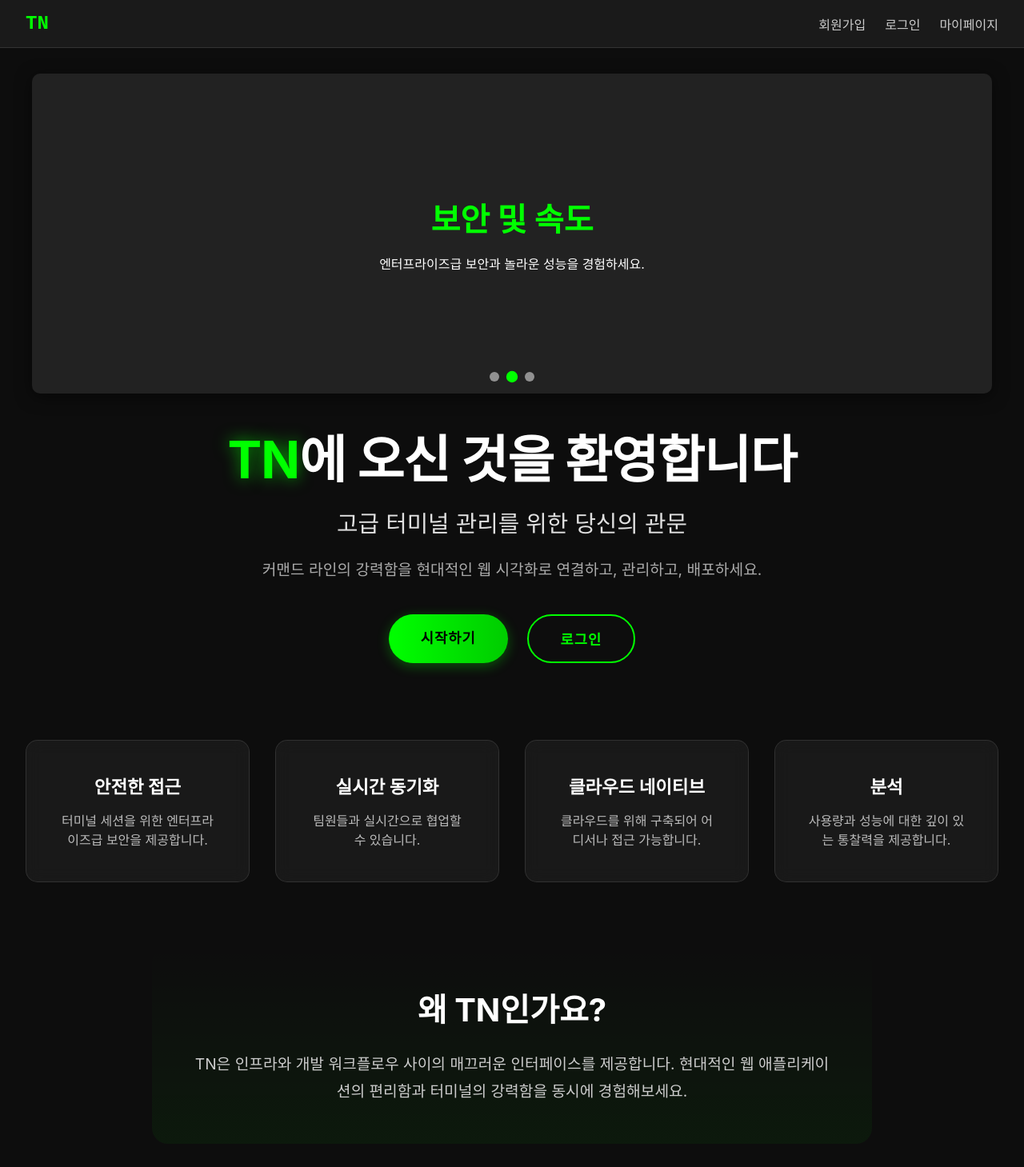
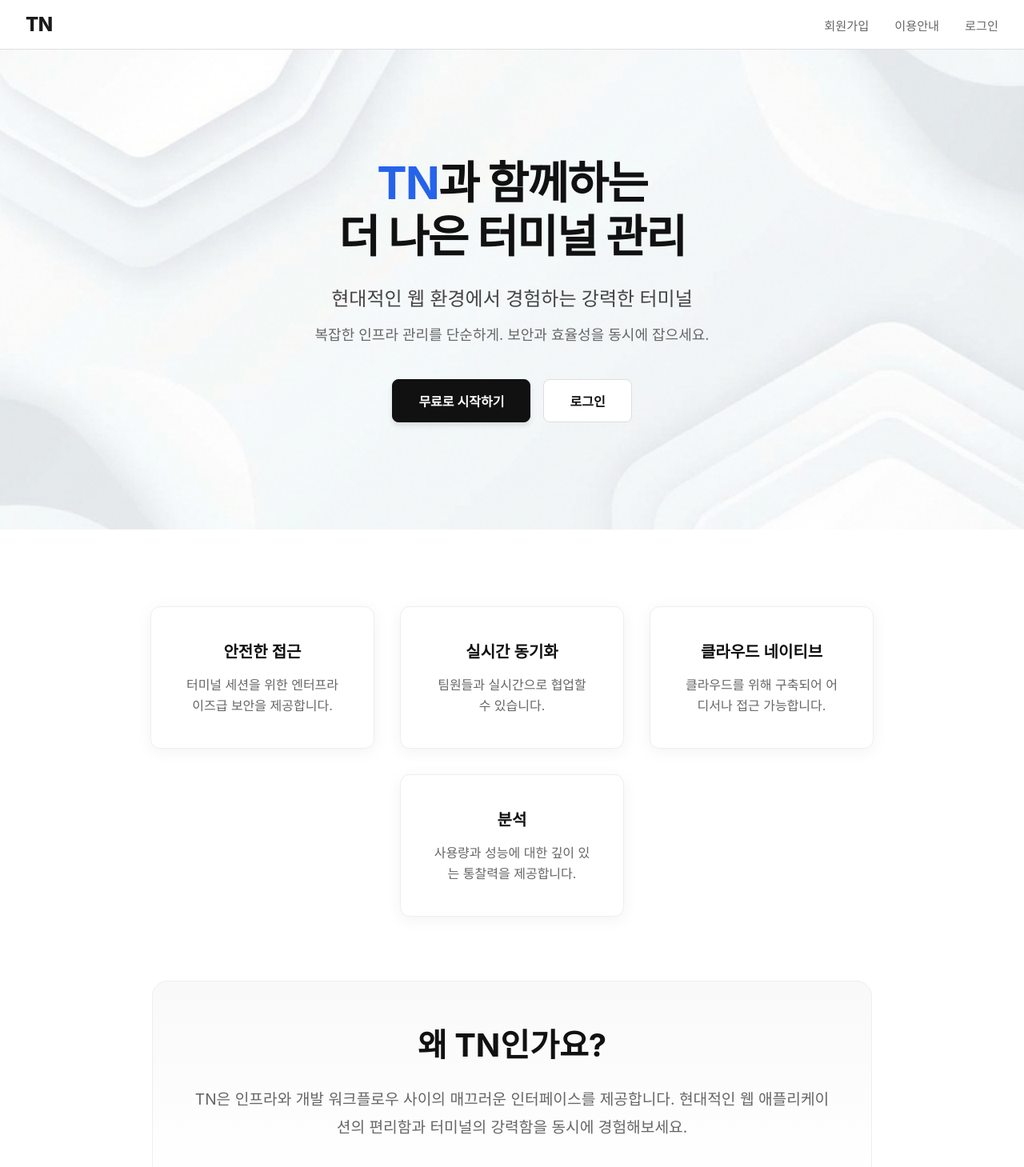
Before and after one commit to duswntmd/TerminalNexus, a React app in the folder frontend/: page / in a window 1280 px wide. Shown: the top 1459 px of the page at 80% size. Built offline with nearby package versions, Linux system fonts and the light colour scheme; the HTML template or start-up script is replaced by a standard one.

Commit message:
feat: Redesign Frontend to Light Theme, Implement Auth features, and Refine Layout

```diff
--- a/frontend/src/App.css
+++ b/frontend/src/App.css
@@ -5,9 +5,9 @@
 }
 
 body {
-  background-color: #0d0d0d;
-  color: #ffffff;
-  font-family: 'Inter', system-ui, -apple-system, sans-serif;
+  background-color: #ffffff;
+  color: #1a1a1a;
+  font-family: "Inter", system-ui, -apple-system, sans-serif;
   min-height: 100vh;
 }
 
--- a/frontend/src/App.jsx
+++ b/frontend/src/App.jsx
@@ -5,6 +5,7 @@ import LoginPage from "./pages/LoginPage";
 import CookiePage from "./pages/CookiePage";
 import UserPage from "./pages/UserPage";
 import MainPage from "./pages/MainPage";
+import GuidePage from "./pages/GuidePage";
 import Header from "./components/Header";
 import Footer from "./components/Footer";
 import { AuthProvider } from "./context/AuthContext";
@@ -24,6 +25,7 @@ function App() {
               <Route path="/" element={<MainPage />} />
               <Route path="/join" element={<JoinPage />} />
               <Route path="/login" element={<LoginPage />} />
+              <Route path="/guide" element={<GuidePage />} />
               <Route
                 path="/cookie"
                 element={
--- a/frontend/src/components/Header.css
+++ b/frontend/src/components/Header.css
@@ -1,53 +1,63 @@
 .header {
+  background-color: #ffffff;
+  border-bottom: 1px solid #e0e0e0;
+  color: #1a1a1a;
+  width: 100%;
+}
+
+.header-container {
   display: flex;
   justify-content: space-between;
   align-items: center;
   padding: 1rem 2rem;
-  background-color: #1a1a1a;
-  border-bottom: 1px solid #333;
-  color: #fff;
+  max-width: 1600px;
+  margin: 0 auto;
 }
 
 .logo a {
   font-size: 1.5rem;
-  font-weight: bold;
-  color: #00ff00; /* Terminal green */
+  font-weight: 800;
+  color: #1a1a1a; /* Dark text for logo */
   text-decoration: none;
-  font-family: 'Courier New', Courier, monospace;
+  font-family: 'Inter', system-ui, sans-serif;
+  letter-spacing: -0.5px;
 }
 
 .nav ul {
   display: flex;
   list-style: none;
-  gap: 1.5rem;
+  gap: 2rem;
   margin: 0;
   padding: 0;
-  align-items: center; /* Align items vertically */
+  align-items: center;
 }
 
 .nav a {
-  color: #ccc;
+  color: #666;
   text-decoration: none;
-  font-size: 1rem;
-  transition: color 0.3s;
+  font-size: 0.95rem;
+  font-weight: 500;
+  transition: color 0.2s;
 }
 
 .nav a:hover {
-  color: #00ff00;
+  color: #111; /* Darker on hover */
 }
 
 .logout-btn {
   background: none;
-  border: 1px solid #ccc;
-  color: #ccc;
+  border: 1px solid #ddd;
+  color: #666;
   padding: 0.5rem 1rem;
   cursor: pointer;
-  font-size: 1rem;
-  border-radius: 4px;
-  transition: all 0.3s;
+  font-size: 0.9rem;
+  border-radius: 6px;
+  transition: all 0.2s;
+  font-weight: 500;
 }
 
 .logout-btn:hover {
-  color: #00ff00;
-  border-color: #00ff00;
+  color: #d32f2f;
+  border-color: #d32f2f;
+  background-color: #fff0f0;
 }
--- a/frontend/src/components/Header.jsx
+++ b/frontend/src/components/Header.jsx
@@ -8,12 +8,11 @@ const Header = () => {
 
   const handleLogout = () => {
     logout();
-    // Optional: Redirect to home or login page after logout
-    // window.location.href = "/";
   };
 
   return (
     <header className="header">
+      <div className="header-container">
         <div className="logo">
           <Link to="/">TN</Link>
         </div>
@@ -21,13 +20,19 @@ const Header = () => {
           <ul>
             <li><Link to="/join">회원가입</Link></li>
             {isLoggedIn ? (
+              <>
+                <li><Link to="/user">마이페이지</Link></li>
                 <li><button onClick={handleLogout} className="logout-btn">로그아웃</button></li>
+              </>
             ) : (
+              <>
+                <li><Link to="/guide">이용안내</Link></li>
                 <li><Link to="/login">로그인</Link></li>
+              </>
             )}
-          <li><Link to="/user">마이페이지</Link></li>
           </ul>
         </nav>
+      </div>
     </header>
   );
 };
--- /dev/null
+++ b/frontend/src/pages/GuidePage.jsx
@@ -0,0 +1,28 @@
+import React from 'react';
+import './MainPage.css'; // Reusing general styles
+
+const GuidePage = () => {
+    return (
+        <div className="main-page" style={{ justifyContent: 'flex-start', paddingTop: '4rem' }}>
+            <div className="info-section" style={{ marginTop: 0 }}>
+                <h2>이용안내</h2>
+                <p>
+                    TN 서비스에 오신 것을 환영합니다.
+                    <br/><br/>
+                    1. <strong>회원가입</strong>: 상단 메뉴의 '회원가입'을 통해 계정을 생성하세요.
+                    <br/>
+                    2. <strong>로그인</strong>: 생성한 계정으로 로그인하여 서비스를 이용하세요.
+                    <br/>
+                    3. <strong>터미널 관리</strong>: 로그인 후 대시보드에서 터미널을 관리할 수 있습니다.
+                    <br/>
+                    4. <strong>마이페이지</strong>: 개인 정보 수정 및 회원 탈퇴는 마이페이지에서 가능합니다.
+                </p>
+                <div style={{ marginTop: '2rem' }}>
+                    <p style={{ fontSize: '0.9rem', color: '#999' }}>문의사항: contact@tn.pe.kr</p>
+                </div>
+            </div>
+        </div>
+    );
+};
+
+export default GuidePage;
--- a/frontend/src/pages/JoinPage.css
+++ b/frontend/src/pages/JoinPage.css
@@ -7,19 +7,19 @@
 }
 
 .join-container {
-  background-color: #1e1e1e;
+  background-color: #ffffff;
   padding: 2.5rem;
   border-radius: 12px;
-  box-shadow: 0 8px 24px rgba(0, 0, 0, 0.5);
+  box-shadow: 0 4px 24px rgba(0, 0, 0, 0.08);
   width: 100%;
   max-width: 450px;
-  border: 1px solid #333;
+  border: 1px solid #e0e0e0;
 }
 
 .join-container h1 {
   text-align: center;
   margin-bottom: 2rem;
-  color: #fff;
+  color: #111;
   font-size: 2rem;
   letter-spacing: -0.5px;
 }
@@ -37,25 +37,26 @@
 }
 
 .form-group label {
-  color: #aaa;
+  color: #666;
   font-size: 0.9rem;
   font-weight: 500;
 }
 
 .form-group input {
   padding: 0.8rem 1rem;
-  background-color: #2a2a2a;
-  border: 1px solid #444;
+  background-color: #f9f9f9;
+  border: 1px solid #ddd;
   border-radius: 6px;
-  color: #fff;
+  color: #111;
   font-size: 1rem;
   transition: border-color 0.3s, box-shadow 0.3s;
 }
 
 .form-group input:focus {
   outline: none;
-  border-color: #646cff;
-  box-shadow: 0 0 0 2px rgba(100, 108, 255, 0.2);
+  border-color: #2563eb;
+  box-shadow: 0 0 0 2px rgba(37, 99, 235, 0.1);
+  background-color: #fff;
 }
 
 .validation-msg {
@@ -64,27 +65,27 @@
 }
 
 .validation-msg.success {
-  color: #4caf50;
+  color: #10b981;
 }
 
 .validation-msg.error {
-  color: #f44336;
+  color: #ef4444;
 }
 
 .error-message {
-  background-color: rgba(244, 67, 54, 0.1);
-  color: #f44336;
+  background-color: #fef2f2;
+  color: #ef4444;
   padding: 0.8rem;
   border-radius: 6px;
   font-size: 0.9rem;
   text-align: center;
-  border: 1px solid rgba(244, 67, 54, 0.2);
+  border: 1px solid #fecaca;
 }
 
 .join-btn {
   margin-top: 1rem;
   padding: 0.9rem;
-  background: linear-gradient(135deg, #646cff 0%, #535bf2 100%);
+  background: #111;
   color: white;
   border: none;
   border-radius: 6px;
@@ -96,11 +97,12 @@
 
 .join-btn:hover:not(:disabled) {
   transform: translateY(-2px);
-  box-shadow: 0 4px 12px rgba(83, 91, 242, 0.3);
+  box-shadow: 0 4px 12px rgba(0, 0, 0, 0.15);
+  background: #333;
 }
 
 .join-btn:disabled {
-  background: #444;
+  background: #ccc;
   cursor: not-allowed;
-  opacity: 0.7;
+  opacity: 1;
 }
--- a/frontend/src/pages/MainPage.css
+++ b/frontend/src/pages/MainPage.css
@@ -3,85 +3,169 @@
   display: flex;
   flex-direction: column;
   align-items: center;
-  padding: 2rem;
+  /* Remove padding to allow full-width hero */
+  padding: 0;
   text-align: center;
   width: 100%;
-  max-width: 1400px;
+  /* Remove max-width on container to allow full width sections */
+  max-width: 100%;
   margin: 0 auto;
 }
 
+/* ... existing hero styles preserved ... */
+
+/* Wrapper for content that needs to be constrained */
+.content-wrapper {
+    max-width: 1200px;
+    width: 100%;
+    margin: 0 auto;
+    padding: 0 2rem;
+    display: flex;
+    flex-direction: column;
+    align-items: center;
+}
+
+/* Features */
+.features {
+  display: flex;
+  gap: 2rem;
+  flex-wrap: wrap;
+  justify-content: center;
+  margin-top: 2rem;
+  width: 100%;
+  max-width: 1200px; /* Constrain max width */
+  padding: 0 2rem;
+}
+
+/* ... existing feature card styles ... */
+
+.info-section {
+  margin-top: 5rem;
+  padding: 3rem;
+  background: linear-gradient(180deg, #f9f9f9 0%, #ffffff 100%); /* Light gradient */
+  border-radius: 20px;
+  max-width: 900px;
+  border: 1px solid #eee;
+  margin-bottom: 4rem; /* Add spacing at bottom */
+}
+
+.info-section h2 {
+  font-size: 2.5rem;
+  margin-bottom: 1.5rem;
+  color: #111; /* Dark text */
+}
+
+.info-section p {
+  font-size: 1.2rem;
+  color: #666; /* Grey text */
+  line-height: 1.8;
+}
+
+/* Hero Section */
+.hero-wrapper {
+  position: relative;
+  width: 100%;
+  height: 600px;
+  overflow: hidden;
+  display: flex;
+  align-items: center;
+  justify-content: center;
+  margin-bottom: 4rem;
+}
+
+.hero-bg-image {
+  position: absolute;
+  top: 0;
+  left: 0;
+  width: 100%;
+  height: 100%;
+  object-fit: cover;
+  z-index: 0;
+}
+
 .hero {
-  margin-bottom: 4rem;
-  animation: fadeIn 1s ease-in-out;
-  max-width: 800px;
+  position: relative;
+  z-index: 1;
+  max-width: 1200px;
+  width: 100%;
+  padding: 0 2rem;
+  text-align: left; /* Dotcle often aligns left or center clean */
+  text-align: center;
 }
 
 .hero h1 {
-  font-size: 4rem;
-  margin-bottom: 1rem;
-  color: #fff;
-  letter-spacing: -1px;
+  font-size: 3.5rem;
+  margin-bottom: 1.5rem;
+  color: #111; /* Dark text */
+  letter-spacing: -0.03em;
+  font-weight: 700;
+  line-height: 1.2;
 }
 
 .highlight {
-  color: #00ff00;
-  text-shadow: 0 0 20px rgba(0, 255, 0, 0.6);
+  color: #2563eb; /* Professional Blue instead of Neon Green */
+  text-shadow: none;
 }
 
 .subtitle {
-  font-size: 1.8rem;
-  color: #e0e0e0;
-  margin-bottom: 1.5rem;
-  font-weight: 300;
+  font-size: 1.5rem;
+  color: #444;
+  margin-bottom: 1rem;
+  font-weight: 500;
 }
 
 .description {
-  font-size: 1.2rem;
-  color: #aaa;
+  font-size: 1.125rem;
+  color: #666;
+  max-width: 600px;
   margin: 0 auto 2.5rem;
   line-height: 1.6;
 }
 
 .cta-buttons {
   display: flex;
-  gap: 1.5rem;
+  gap: 1rem;
   justify-content: center;
 }
 
 .btn {
-  padding: 1rem 2.5rem;
-  border-radius: 50px;
+  padding: 0.875rem 2rem;
+  border-radius: 8px; /* Slightly rounded, not pill */
   text-decoration: none;
   font-weight: 600;
-  font-size: 1.1rem;
-  transition: all 0.3s ease;
-  text-transform: uppercase;
-  letter-spacing: 1px;
+  font-size: 1rem;
+  transition: all 0.2s ease;
+  text-transform: none;
+  letter-spacing: normal;
 }
 
 .btn-primary {
-  background: linear-gradient(90deg, #00ff00, #00cc00);
-  color: #000;
-  box-shadow: 0 4px 15px rgba(0, 255, 0, 0.3);
-  border: none;
+  background-color: #111;
+  color: #fff;
+  border: 1px solid #111;
+  box-shadow: 0 4px 6px rgba(0,0,0,0.1);
+  background: #111;
 }
 
 .btn-primary:hover {
+  background-color: #333;
   transform: translateY(-2px);
-  box-shadow: 0 6px 20px rgba(0, 255, 0, 0.5);
+  box-shadow: 0 6px 12px rgba(0,0,0,0.15);
 }
 
 .btn-secondary {
-  background-color: transparent;
-  border: 2px solid #00ff00;
-  color: #00ff00;
+  background-color: #fff;
+  border: 1px solid #ddd;
+  color: #111;
 }
 
 .btn-secondary:hover {
-  background-color: rgba(0, 255, 0, 0.1);
+  background-color: #f5f5f5;
+  border-color: #ccc;
   transform: translateY(-2px);
 }
 
+/* Features */
 .features {
   display: flex;
   gap: 2rem;
@@ -92,49 +176,52 @@
 }
 
 .feature-card {
-  background: rgba(255, 255, 255, 0.05);
+  background: #ffffff;
   padding: 2.5rem;
-  border-radius: 15px;
+  border-radius: 12px;
   width: 280px;
-  border: 1px solid rgba(255, 255, 255, 0.1);
+  border: 1px solid #eee;
   transition: all 0.3s ease;
-  backdrop-filter: blur(10px);
+  box-shadow: 0 4px 20px rgba(0,0,0,0.05);
 }
 
 .feature-card:hover {
-  transform: translateY(-10px);
-  border-color: #00ff00;
-  box-shadow: 0 10px 30px rgba(0, 0, 0, 0.5);
+  transform: translateY(-5px);
+  box-shadow: 0 10px 30px rgba(0,0,0,0.1);
+  border-color: #2563eb;
 }
 
 .feature-card h3 {
-  color: #fff;
+  color: #111;
   margin-bottom: 1rem;
-  font-size: 1.4rem;
+  font-size: 1.25rem;
+  font-weight: 600;
 }
 
 .feature-card p {
-  color: #bbb;
-  line-height: 1.5;
+  color: #666;
+  line-height: 1.6;
 }
 
 .info-section {
   margin-top: 5rem;
   padding: 3rem;
-  background: linear-gradient(180deg, rgba(0,0,0,0) 0%, rgba(0,255,0,0.05) 100%);
+  background: linear-gradient(180deg, #f9f9f9 0%, #ffffff 100%);
   border-radius: 20px;
   max-width: 900px;
+  border: 1px solid #eee;
+  margin-bottom: 4rem;
 }
 
 .info-section h2 {
   font-size: 2.5rem;
   margin-bottom: 1.5rem;
-  color: #fff;
+  color: #111;
 }
 
 .info-section p {
   font-size: 1.2rem;
-  color: #ccc;
+  color: #666;
   line-height: 1.8;
 }
 
--- a/frontend/src/pages/MainPage.jsx
+++ b/frontend/src/pages/MainPage.jsx
@@ -1,44 +1,27 @@
 import React from 'react';
 import { Link } from 'react-router-dom';
-import Carousel from '../components/Carousel';
+import heroBg from '../assets/hero-bg.png';
 import './MainPage.css';
 
 const MainPage = () => {
-  const carouselItems = [
-    {
-      title: "TN에 오신 것을 환영합니다",
-      description: "터미널 관리의 미래가 여기에 있습니다.",
-      // image: "https://via.placeholder.com/1200x400?text=Slide+1" // Example image
-    },
-    {
-      title: "보안 및 속도",
-      description: "엔터프라이즈급 보안과 놀라운 성능을 경험하세요.",
-      // image: "https://via.placeholder.com/1200x400?text=Slide+2"
-    },
-    {
-      title: "협업",
-      description: "팀원들과 실시간으로 협업하세요.",
-      // image: "https://via.placeholder.com/1200x400?text=Slide+3"
-    }
-  ];
-
   return (
     <div className="main-page">
-      <Carousel items={carouselItems} />
-
+      <div className="hero-wrapper">
+        <img src={heroBg} alt="Hero Background" className="hero-bg-image" />
         <section className="hero">
           <div className="hero-content">
-          <h1><span className="highlight">TN</span>에 오신 것을 환영합니다</h1>
-          <p className="subtitle">고급 터미널 관리를 위한 당신의 관문</p>
+            <h1><span className="highlight">TN</span>과 함께하는<br/>더 나은 터미널 관리</h1>
+            <p className="subtitle">현대적인 웹 환경에서 경험하는 강력한 터미널</p>
             <p className="description">
-            커맨드 라인의 강력함을 현대적인 웹 시각화로 연결하고, 관리하고, 배포하세요.
+              복잡한 인프라 관리를 단순하게. 보안과 효율성을 동시에 잡으세요.
             </p>
             <div className="cta-buttons">
-            <Link to="/join" className="btn btn-primary">시작하기</Link>
+              <Link to="/join" className="btn btn-primary">무료로 시작하기</Link>
               <Link to="/login" className="btn btn-secondary">로그인</Link>
             </div>
           </div>
         </section>
+      </div>
 
       <section className="features">
         <div className="feature-card">
--- a/frontend/src/pages/UserPage.css
+++ b/frontend/src/pages/UserPage.css
@@ -7,22 +7,22 @@
 }
 
 .user-container {
-  background-color: #1e1e1e;
+  background-color: #ffffff;
   padding: 3rem;
   border-radius: 12px;
-  box-shadow: 0 8px 24px rgba(0, 0, 0, 0.5);
+  box-shadow: 0 4px 24px rgba(0, 0, 0, 0.08); /* Softer shadow */
   width: 100%;
   max-width: 500px;
-  border: 1px solid #333;
+  border: 1px solid #e0e0e0;
 }
 
 .user-container h1 {
   text-align: center;
   margin-bottom: 2.5rem;
-  color: #fff;
+  color: #111;
   font-size: 2rem;
   letter-spacing: -0.5px;
-  border-bottom: 1px solid #333;
+  border-bottom: 1px solid #eee;
   padding-bottom: 1rem;
 }
 
@@ -39,7 +39,7 @@
 }
 
 .info-item label {
-  color: #888;
+  color: #666;
   font-size: 0.9rem;
   font-weight: 500;
   text-transform: uppercase;
@@ -47,20 +47,41 @@
 }
 
 .info-item p {
-  color: #fff;
+  color: #111;
   font-size: 1.2rem;
   font-weight: 400;
-  background-color: #2a2a2a;
+  background-color: #f9f9f9;
   padding: 1rem;
   border-radius: 6px;
-  border: 1px solid #333;
+  border: 1px solid #eee;
 }
 
 .error-message {
   background-color: rgba(244, 67, 54, 0.1);
-  color: #f44336;
+  color: #d32f2f;
   padding: 1rem;
   border-radius: 6px;
   text-align: center;
   border: 1px solid rgba(244, 67, 54, 0.2);
 }
+
+.mt-4 {
+  margin-top: 1.5rem;
+}
+
+.btn-withdraw {
+  width: 100%;
+  padding: 1rem;
+  background-color: #ffffff;
+  color: #ff4444;
+  border: 1px solid #ff4444;
+  border-radius: 6px;
+  font-size: 1rem;
+  font-weight: 600;
+  cursor: pointer;
+  transition: all 0.2s;
+}
+
+.btn-withdraw:hover {
+  background-color: #fff0f0;
+}
--- a/frontend/src/pages/UserPage.jsx
+++ b/frontend/src/pages/UserPage.jsx
@@ -1,5 +1,7 @@
 import { useEffect, useState } from "react";
+import { useNavigate } from "react-router-dom";
 import { fetchWithAccess } from "../util/fetchUtil";
+import { useAuth } from "../context/AuthContext";
 import "./UserPage.css";
 
 // .env로 부터 백엔드 URL 받아오기
@@ -10,6 +12,10 @@ function UserPage() {
     // 정보
     const [userInfo, setUserInfo] = useState(null);
     const [error, setError] = useState('');
+
+    // Auth
+    const { logout } = useAuth();
+    const navigate = useNavigate();
 
     // 페이지 방문시 유저 정보 요청
     useEffect(() => {
@@ -41,6 +47,30 @@ function UserPage() {
 
     }, []);
 
+    const handleWithdrawal = async () => {
+        if (!confirm("정말로 탈퇴하시겠습니까? 이 작업은 되돌릴 수 없습니다.")) {
+            return;
+        }
+
+        try {
+            const res = await fetchWithAccess(`${BACKEND_API_BASE_URL}/user`, {
+                method: 'DELETE',
+                credentials: 'include',
+            });
+
+            if (res.ok) {
+                alert("회원 탈퇴가 완료되었습니다.");
+                logout();
+                navigate('/');
+            } else {
+                throw new Error("탈퇴 실패");
+            }
+        } catch (err) {
+            alert("회원 탈퇴 처리 중 오류가 발생했습니다.");
+            console.error(err);
+        }
+    };
+
     return (
         <div className="user-page">
             <div className="user-container">
@@ -48,6 +78,7 @@ function UserPage() {
                 {error ? (
                     <p className="error-message">{error}</p>
                 ) : (
+                    <>
                         <div className="user-info">
                             <div className="info-item">
                                 <label>아이디</label>
@@ -62,6 +93,13 @@ function UserPage() {
                                 <p>{userInfo?.email}</p>
                             </div>
                         </div>
+
+                        <div className="mt-4">
+                            <button onClick={handleWithdrawal} className="btn-withdraw">
+                                회원 탈퇴
+                            </button>
+                        </div>
+                    </>
                 )}
             </div>
         </div>
```
Also changed, not shown: frontend/src/pages/LoginPage.css (+23 -19 lines), frontend/src/assets/hero-bg.png (added). Lines whose indentation alone changed are shown as unchanged.
